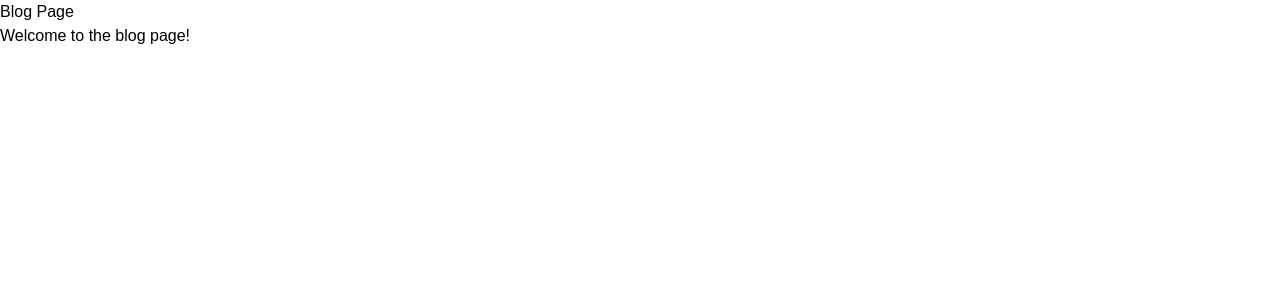
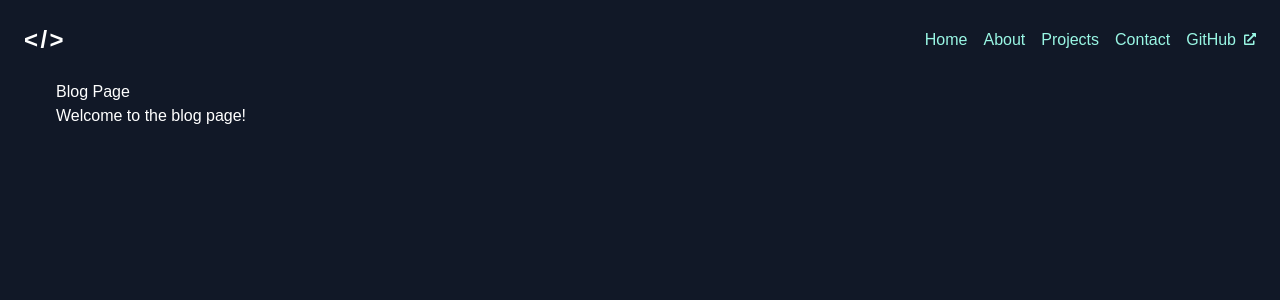
Before and after one commit to kyan0045/portfolio, a React (Create React App) app: page /blog in a window 1280 px wide. Shown: the top 300 px of the page. Built offline with nearby package versions, Linux system fonts and the light colour scheme.

Commit message:
Small frontend changes

```diff
--- a/public/index.html
+++ b/public/index.html
@@ -53,7 +53,7 @@
       work correctly both with client-side routing and a non-root public URL.
       Learn how to configure a non-root public URL by running `npm run build`.
     -->
-    <title>Kyan.space | Home</title>
+    <title>Kyan.space</title>
   </head>
   <body>
     <noscript>You need to enable JavaScript to run this app.</noscript>
--- a/src/App.js
+++ b/src/App.js
@@ -6,7 +6,7 @@ import { Analytics } from "@vercel/analytics/react";
 
 const Navbar = () => {
   return (
-    <nav className="sticky top-0 flex items-center justify-between p-6 bg-gray-900 fade-in-05s">
+    <nav className="sticky top-0 flex items-center justify-between p-6 bg-gray-900">
       <div className="flex items-center flex-shrink-0 text-white mr-6">
         <a
           href="./"
@@ -59,13 +59,13 @@ const Hero = ({ projectsRef }) => {
   return (
     <div className="flex flex-col lg:flex-row items-center justify-between py-20">
       <div className="lg:w-1/2 mb-10 lg:mb-0">
-        <h1 className="text-5xl font-bold mb-4 text-teal-200 fade-in-1s">
+        <h1 className="text-5xl font-bold mb-4 text-teal-200 fade-in-05s">
           Kyan Bosman
         </h1>
-        <h2 className="text-3xl font-semibold mb-6 text-white fade-in-1s">
+        <h2 className="text-3xl font-semibold mb-6 text-white fade-in-05s">
           Backend Developer
         </h2>
-        <p className="text-lg mb-4 text-gray-300 fade-in-1s">
+        <p className="text-lg mb-4 text-gray-300 fade-in-05s">
           Backend developer with a passion for building scalable and efficient
           applications. Proficient in NodeJS & C++. Specializing in applications
           like Discord/Telegram (self)bots and APIs.
@@ -74,17 +74,17 @@ const Hero = ({ projectsRef }) => {
           <button
             onClick={scrollToProjects}
             type="button"
-            className="bg-gradient-to-r from-blue-500 via-blue-600 to-blue-700 hover:bg-gradient-to-br focus:ring-4 focus:outline-none focus:ring-blue-300 dark:focus:ring-blue-800 text-white font-bold py-2 px-4 rounded mr-2 fade-in-2s">
+            className="bg-gradient-to-r from-blue-500 via-blue-600 to-blue-700 hover:bg-gradient-to-br focus:ring-4 focus:outline-none focus:ring-blue-300 dark:focus:ring-blue-800 text-white font-bold py-2 px-4 rounded mr-2 fade-in-05s">
             View Projects
           </button>
           <button
             type="button"
-            className="bg-gradient-to-br from-purple-600 to-blue-500 hover:bg-gradient-to-bl focus:ring-4 focus:outline-none focus:ring-blue-300 dark:focus:ring-blue-800 text-white font-bold py-2 px-4 rounded mr-4 fade-in-2s">
+            className="bg-gradient-to-br from-purple-600 to-blue-500 hover:bg-gradient-to-bl focus:ring-4 focus:outline-none focus:ring-blue-300 dark:focus:ring-blue-800 text-white font-bold py-2 px-4 rounded mr-4 fade-in-05s">
             Contact Me
           </button>
         </div>
       </div>
-      <div className="lg:w-1/2 flex justify-center fade-in-1s">
+      <div className="lg:w-1/2 flex justify-center fade-in-05s">
         <div className="w-64 h-64 rounded-full shadow-lg bg-gray-700 overflow-hidden">
           <img
             src="/pfp.jpg"
@@ -99,7 +99,7 @@ const Hero = ({ projectsRef }) => {
 
 const About = () => {
   return (
-    <div className="py-20 fade-in-2s">
+    <div className="py-20 fade-in-1s">
       <h2 id="about" className="text-4xl font-bold mb-8 text-teal-200">
         About
       </h2>
@@ -208,7 +208,7 @@ const ProjectCard = ({ title, description, image, link }) => {
 
 const Projects = React.forwardRef((props, ref) => {
   return (
-    <div ref={ref} className="py-20 fade-in-3s">
+    <div ref={ref} className="py-20 fade-in-1s">
       <h2 id="projects" className="text-4xl font-bold mb-8 text-teal-200">
         Projects
       </h2>
@@ -250,9 +250,9 @@ const Projects = React.forwardRef((props, ref) => {
   );
 })
 
-const ContactMe = React.forwardRef((props, ref) => {
+const ContactMe = () => {
   return (
-    <div ref={ref} className="py-20 fade-in-4s">
+    <div className="py-20 fade-in-1s">
       <h2 id="contact" className="text-4xl font-bold mb-8 text-teal-200">
         Contact
       </h2>
@@ -296,7 +296,18 @@ const ContactMe = React.forwardRef((props, ref) => {
       </div>
     </div>
   );
-});
+}
+
+const Footer = () => {
+  return (
+    <footer className="pb-10 text-center text-gray-300">
+      <p>
+        &copy; {new Date().getFullYear()} Kyan Bosman. All rights
+        reserved.
+      </p>
+    </footer>
+  );
+}
 
 export default function App() {
   const projectsRef = useRef(null);
@@ -309,6 +320,7 @@ export default function App() {
         <About />
         <Projects ref={projectsRef} />
         <ContactMe />
+        <Footer />
       </div>
       <SpeedInsights />
       <Analytics />
--- a/src/Blog.js
+++ b/src/Blog.js
@@ -1,6 +1,57 @@
-import React from "react";
+import React, { useRef } from "react";
+import "./Blog.css";
+import { FaLink, FaExternalLinkAlt } from "react-icons/fa";
+import { SpeedInsights } from "@vercel/speed-insights/react";
+import { Analytics } from "@vercel/analytics/react";
 
-const Blog = () => {
+const Navbar = () => {
+  return (
+    <nav className="sticky top-0 flex items-center justify-between p-6 bg-gray-900 fade-in-05s">
+      <div className="flex items-center flex-shrink-0 text-white mr-6">
+        <a
+          href="./"
+          className="font-semibold text-2xl tracking-widest no-underline hover:text-teal-400 transition duration-300 ease-in-out">
+          &lt;/&gt;
+        </a>
+      </div>
+      <div className="w-full block flex-grow lg:flex lg:items-center lg:w-auto">
+        <div className="text-sm xl:flex-grow"></div>
+        <div className="flex space-x-4">
+          <a
+            href="./"
+            className="block mt-4 lg:inline-block lg:mt-0 text-teal-200 bg-gray-900 hover:text-white transition duration-300 ease-in-out transform hover:scale-105">
+            Home
+          </a>
+          <a
+            href="./#about"
+            className="block mt-4 lg:inline-block lg:mt-0 text-teal-200 bg-gray-900 hover:text-white transition duration-300 ease-in-out transform hover:scale-105">
+            About
+          </a>
+          <a
+            href="./#projects"
+            className="block mt-4 lg:inline-block lg:mt-0 text-teal-200 bg-gray-900 hover:text-white transition duration-300 ease-in-out transform hover:scale-105">
+            Projects
+          </a>
+          <a
+            href="./#contact"
+            className="block mt-4 lg:inline-block lg:mt-0 text-teal-200 bg-gray-900 hover:text-white transition duration-300 ease-in-out transform hover:scale-105">
+            Contact
+          </a>
+          <a
+            href="https://github.com/kyan0045"
+            target="_blank"
+            rel="noopener noreferrer"
+            className="block mt-4 lg:inline-block lg:mt-0 text-teal-200 bg-gray-900 hover:text-white transition duration-300 ease-in-out transform hover:scale-105 inline-flex items-center space-x-1">
+            <span>GitHub</span>
+            <FaExternalLinkAlt className="pl-1 mb-1 inline-block" />
+          </a>
+        </div>
+      </div>
+    </nav>
+  );
+};
+
+const Blogs = () => {
   return (
     <div>
       <h1>Blog Page</h1>
@@ -9,4 +60,17 @@ const Blog = () => {
   );
 };
 
-export default Blog;
+export default function Blog() {
+  const projectsRef = useRef(null);
+
+  return (
+    <div className="min-h-screen bg-gray-900 text-white">
+      <Navbar />
+      <div className="container mx-auto px-4">
+        <Blogs />
+      </div>
+      <SpeedInsights />
+      <Analytics />
+    </div>
+  );
+}
--- a/src/index.css
+++ b/src/index.css
@@ -15,3 +15,53 @@ code {
   font-family: source-code-pro, Menlo, Monaco, Consolas, 'Courier New',
     monospace;
 }
+
+body {
+  font-family: 'Arial', sans-serif;
+}
+
+.container {
+  max-width: 1200px;
+}
+
+/* Add any custom styles here */
+
+@keyframes slideInFromRight {
+  from {
+    transform: translateX(25%);
+    opacity: 0;
+  }
+  to {
+    transform: translateX(0);
+    opacity: 1;
+  }
+}
+
+.slide-in-right {
+  animation: slideInFromRight 1s ease-in-out;
+}
+
+@keyframes fadeIn {
+  from {
+    opacity: 0;
+  }
+  to {
+    opacity: 1;
+  }
+}
+
+.fade-in-05s {
+  animation: fadeIn 0.5s ease-in-out;
+}
+
+.fade-in-1s {
+  animation: fadeIn 1s ease-in-out;
+}
+
+.fade-in-2s {
+  animation: fadeIn 3s ease-in-out;
+}
+
+.fade-in-3s {
+  animation: fadeIn 3s ease-in-out;
+}
```
Also changed, not shown: src/Blog.css (added).
